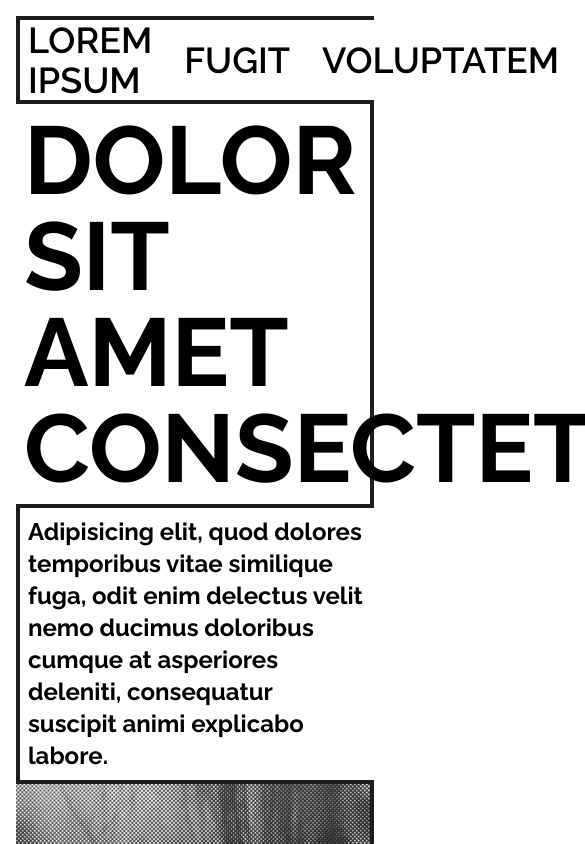
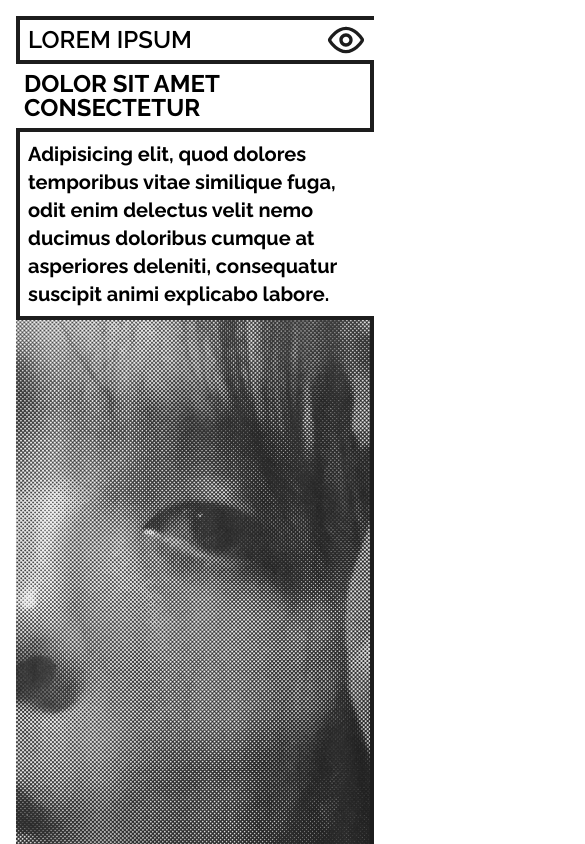
Before and after one commit to mbourjac/react-dark-mode, a React (Vite) app: page / in a window 390 px wide. Shown: the top 844 px of the page, 585 px wide, since content can reach past the window. Built offline with nearby package versions, Linux system fonts and the light colour scheme.

Commit message:
feat: improve hero responsive layout

```diff
--- a/src/components/Header.tsx
+++ b/src/components/Header.tsx
@@ -6,11 +6,11 @@ export const Header = () => {
   const { toggleDarkMode } = useDarkMode();
 
   return (
-    <header className="sticky top-4">
-      <div className="flex items-center justify-between gap-8 border-4 border-r-0 border-black bg-white px-2 text-4xl font-semibold uppercase transition-all dark:border-white dark:bg-black dark:text-white">
+    <header className="sticky top-4 text-2xl font-semibold uppercase md:text-3xl lg:text-4xl dark:text-white">
+      <div className="flex items-center justify-between gap-8 border-4 border-r-0 border-black bg-white px-2 transition-all dark:border-white dark:bg-black">
         <h1>Lorem ipsum</h1>
         <div className="flex items-center gap-10">
-          <nav className="flex gap-8">
+          <nav className="hidden gap-8 sm:flex">
             <Link to="/">Fugit</Link>
             <Link to="/">Voluptatem</Link>
           </nav>
--- a/src/pages/Home/Hero.tsx
+++ b/src/pages/Home/Hero.tsx
@@ -3,10 +3,10 @@ import hero from '../../assets/images/hero.jpeg';
 export const Hero = () => {
   return (
     <section className="font-bold">
-      <h2 className="br-border p-2 text-8xl uppercase">
+      <h2 className="br-border p-2 text-2xl uppercase leading-none sm:text-[min(5.5vw,8rem)]">
         Dolor sit amet consectetur
       </h2>
-      <p className="bl-border p-2 text-2xl">
+      <p className="bl-border p-2 text-xl sm:text-2xl">
         Adipisicing elit, quod dolores temporibus vitae similique fuga, odit
         enim delectus velit nemo ducimus doloribus cumque at asperiores
         deleniti, consequatur suscipit animi explicabo labore.
```
